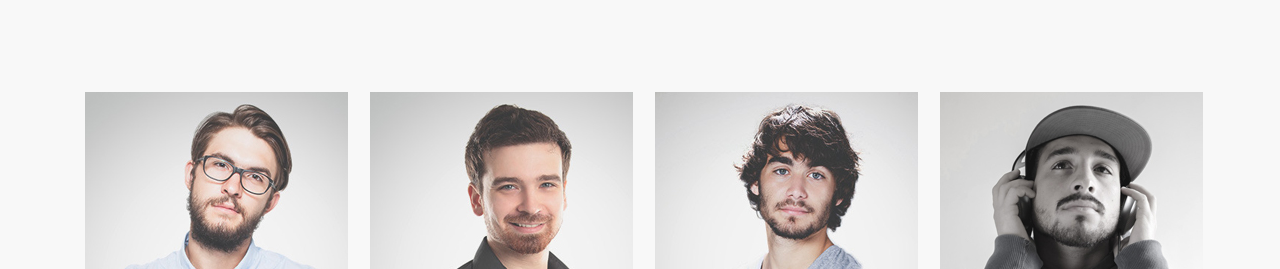
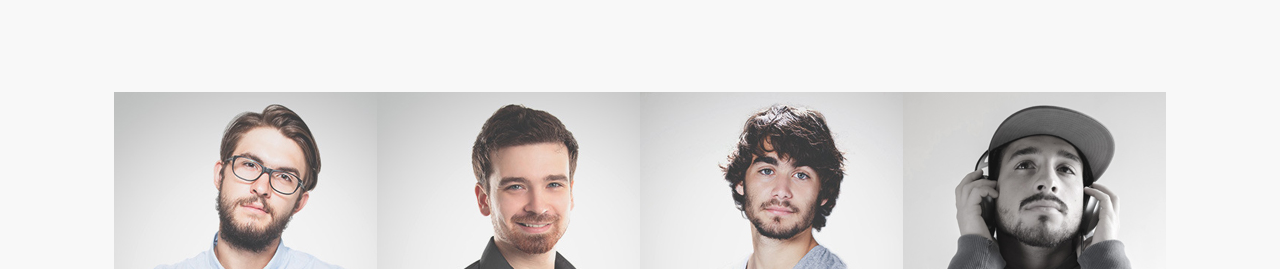
Before and after one commit to KsyuNan/startup, a plain HTML site: page index.html in a window 1280 px wide. Shown: the part 1889-2158 px from the top of the page. Drawn offline with nearby package versions, Linux system fonts and the light colour scheme.

Commit message:
Update index.html

```diff
--- a/index.html
+++ b/index.html
@@ -121,9 +121,8 @@
     </div>
       </div>
      <div class="row team justify-content-center">
-       <div class="col-md-3">
+       <div class="team-box">
           <div class="single-team text-center">
-
               <div class="descript">
               <ul class="social-network social-square">
                 <li><a class="btn-floating btn-lg btn-fb" type="button" role="button"><i class="fa fa-facebook"></i></a> </li>
@@ -137,10 +136,10 @@
             <div class="team-title text-center">
                 <h4>Md. Khalil Uddin</h4>
                 <p>Head of Ideas</p>
-              </div>
+            </div>
         </div>
-          <div class="col-md-3">
-            <div class="single-team social-square">
+          <div class="team-box">
+            <div class="single-team text-center">
               <div class="descript">
                 <ul class="social-network social-square">
                   <li><a class="btn-floating btn-lg btn-fb" type="button" role="button"><i class="fa fa-facebook"></i></a> </li>
@@ -149,7 +148,6 @@
                   <li><a class="btn-floating btn-lg btn-li" type="button" role="button"><i class="fab fa-linkedin-in"></i></a></li>
                 </ul>
               </div>
-
                <img src="img/team2.jpg" alt="">
               </div>
               <div class="team-title text-center">
@@ -157,8 +155,8 @@
                  <p>Lead WordPress Developer</p>
               </div>
               </div>
-            <div class="col-md-3 ">
-              <div class="single-team social-square">
+            <div class="team-box">
+              <div class="single-team text-center">
                 <div class="descript">
                   <ul class="social-network social-square">
                     <li><a class="btn-floating btn-lg btn-fb" type="button" role="button"><i class="fa fa-facebook"></i></a> </li>
@@ -174,7 +172,7 @@
                    <p>Sr. Web Developer</p>
                 </div>
             </div>
-              <div class="col-md-3 ">
+              <div class="team-box">
                 <div class="single-team text-center">
                   <div class="descript">
                     <ul class="social-network social-square">
@@ -191,7 +189,6 @@
                      <p>Front-end Developer</p>
                   </div>
                 </div>
-
        </div>
      </div>
     </div>
```
